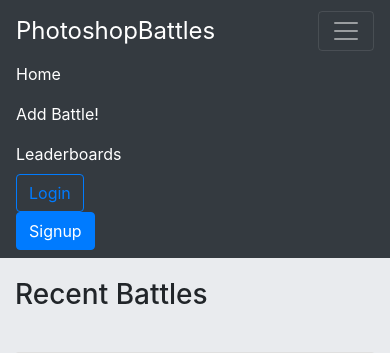
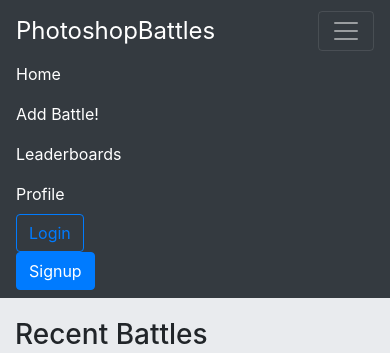
Before and after one commit to AustinMallar/Photoshop-Battles, a Django app: page / in a window 390 px wide, after a click that opens the changed part. Shown: the top 353 px of the page. Run offline with Django 3.2, Linux system fonts and the light colour scheme; data comes from the database, SQL or seed files in the repository; some libraries are stand-ins or nearby versions.

Commit message:
Setup profile and leaderboard base.

```diff
--- a/photoshopbattles/application/templates/application/base_layout.html
+++ b/photoshopbattles/application/templates/application/base_layout.html
@@ -37,8 +37,11 @@
         <a class="nav-link" href="/">Add Battle! <span class="sr-only">(current)</span></a>
       </li>
       <li class="nav-item active">
-        <a class="nav-link" href="/">Leaderboards <span class="sr-only">(current)</span></a>
+        <a class="nav-link" href="/leaderboard">Leaderboards <span class="sr-only">(current)</span></a>
       </li>
+      <li class="nav-item active">
+          <a class="nav-link" href="/profile">Profile <span class="sr-only">(current)</span></a>
+        </li>
       </ul>
     <ul class="navbar-nav m1-auto">
     {% if not user.is_authenticated %}
--- a/photoshopbattles/application/urls.py
+++ b/photoshopbattles/application/urls.py
@@ -1,8 +1,11 @@
 from django.urls import path,include
 from . import views
+from .views import leaderboard_view, profile_view
 
 app_name = 'application'
 
 urlpatterns = [
     path('', views.IndexView.as_view(), name='index'),
+    path('leaderboard', leaderboard_view),
+    path('profile', profile_view),
 ]
--- a/photoshopbattles/application/views.py
+++ b/photoshopbattles/application/views.py
@@ -12,3 +12,9 @@
     def get_queryset(self):
         """Return the last five published questions."""
         return Post.objects.filter(pub_date__lte=timezone.now()).order_by('-pub_date')[:20]
+
+def leaderboard_view(request):
+    return render(request, 'application/leaderboard.html')
+
+def profile_view(request):
+    return render(request, 'application/profile.html')
```
Also changed, not shown: photoshopbattles/application/templates/application/leaderboard.html (added, +24 -0 lines), photoshopbattles/application/templates/application/profile.html (added, +22 -0 lines), photoshopbattles/application/templates/application/home.html (indentation only).
